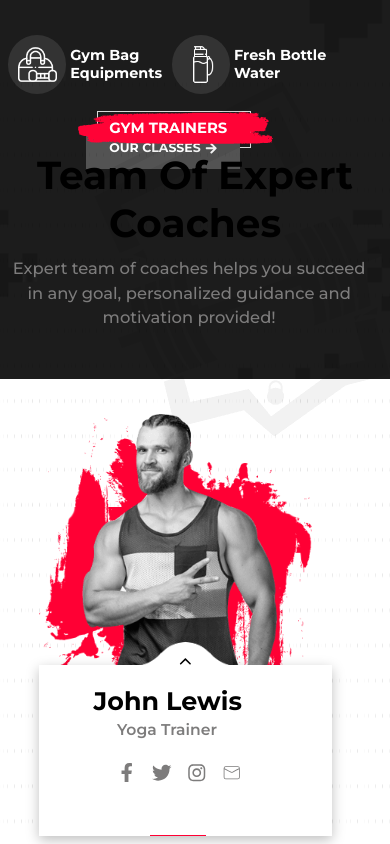
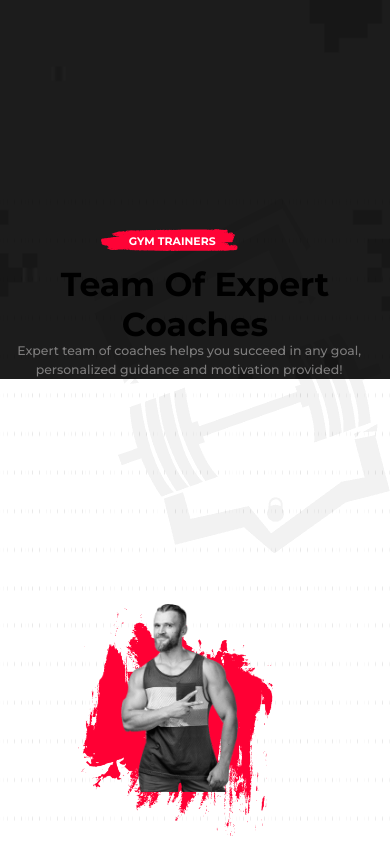
Before and after one commit to sanjhchhatrasal/Gymate, a React (Vite) app: page / in a window 390 px wide. Shown: the part 6400-7244 px from the top of the page. Built offline with nearby package versions, Linux system fonts and the light colour scheme.

Commit message:
Home-responsive

```diff
--- a/src/Components/Home/Home.scss
+++ b/src/Components/Home/Home.scss
@@ -2503,7 +2503,7 @@
                 height: 50% !important;
                 width: 100% !important;
                 margin-left: -5vw;
-                margin-top: 2vw;
+                margin-top: -5vw !important;
 
                 .title{
                     left: 25vw !important;
@@ -2536,18 +2536,18 @@
                 }
 
                 .btn{
-                    top: 120vw !important;
+                    top: 75vw !important;
                     left: 20vw !important;
 
                     .box{
-                        padding: 4.5vw 19.4vw !important;
+                        padding: 3.4vw 14.4vw !important;
                         left: 3vw !important;
                         top: -3vw !important;
                     }
 
                     .main-btn{
-                        font-size: 3.2vw !important;
-                        padding: 3.5vw 6vw !important;
+                        font-size: 2.5vw !important;
+                        padding: 2.5vw 4vw !important;
 
                         .arrow{
                            margin-left: 1vw !important;
@@ -2567,8 +2567,9 @@
                 }
 
                 .four-elems{
-                    top: 70vw !important;
+                    top: 45vw !important;
                     gap: 5vw !important;
+                    left: 5vw !important;
 
 
                     .elem{
@@ -2577,16 +2578,16 @@
                         margin-left: 1vw;
 
                         .img-div{
-                            height: 15vw !important;
-                            width: 15vw !important;
+                            height: 10vw !important;
+                            width: 10vw !important;
 
                             img{
-                                width: 10vw !important;
+                                width: 7vw !important;
                             }
                         }
 
                         h6{
-                            font-size: 3.7vw !important;
+                            font-size: 2.6vw !important;
                         }
                     }
 
@@ -2621,12 +2622,12 @@
 }
 
 #page5{
-    top: 10vw !important;
+    top: 40vw !important;
     width: 100%;
     margin-top: 30vh !important;
 
     #page5-top{
-        height: 200vh !important;
+        height: 220vh !important;
 
 
         .top-up{
@@ -2634,30 +2635,30 @@
 
 
             .title{
-                left: 20vw !important;
+                left: 26vw !important;
 
 
                 .title-bg-img{
-                    width: 50vw !important;
+                    width: 35vw !important;
                 }
 
                 h6{
-                    top: 1.9vw !important;
-                    left: 8vw !important;
-                    font-size: 3.8vw !important;
+                    top: 1.4vw !important;
+                    left: 7vw !important;
+                    font-size: 2.8vw !important;
                 }
             }
 
             h1{
-                font-size: 10vw !important;
-                top: 6vw !important;
+                font-size: 8.5vw !important;
+                top: 5vw !important;
                 text-align: center;
                 left: 0 !important;
             }
             p{
-                font-size: 4.2vw !important;
+                font-size: 3.2vw !important;
                 width: 95% !important;
-                top: 33vw !important;
+                top: 25vw !important;
                 left: 1vw !important;
             }
         }
@@ -2665,16 +2666,16 @@
         .top-down{
             height: 90% !important;
             width: 100%;
-            top: 0vw !important;
+            top: 10vw !important;
 
             .cards{
                 flex-direction: column;
-                left: 10vw !important;
+                left: 20vw !important;
                 margin-bottom: 5vw !important;
 
                 .card{
-                    height: 45vh !important;
-                    width: 60vw !important;
+                    height: 40vh !important;
+                    width: 50vw !important;
                     margin-bottom: 20vw;
 
                     .card-top{
@@ -2683,11 +2684,11 @@
 
                         .trainer-bg{
                             position: absolute;
-                            width: 70vw !important;
+                            width: 50vw !important;
                         }
 
                         .trainer{
-                            width: 50vw !important;
+                            width: 30vw !important;
                             left: 11vw !important;
                             top: -1vw !important;
                         }
@@ -2695,41 +2696,43 @@
 
 
                     .card-btm{
-                        height: 45% !important;
+                        height: 55% !important;
                         width: 125% !important;
+                        left: -5vw;
+                        top: 8vw;
 
                         h6{
-                            font-size: 6.5vw !important;
-                            top: 5vw !important;
-                            left: 14vw !important;
+                            font-size: 4.5vw !important;
+                            top: 3vw !important;
+                            left: 17vw !important;
                         }
 
                         p{
-                            top: 14vw !important;
-                            left: 20vw !important;
-                            font-size: 4vw !important;
+                            top: 9vw !important;
+                            left: 22vw !important;
+                            font-size: 2.5vw !important;
                         }
 
                         .icons{
                             gap: 4vw !important;
-                            font-size: 5vw !important;
-                            top: 25vw !important;
-                            left: 20vw !important;
+                            font-size: 3vw !important;
+                            top: 14vw !important;
+                            left: 16vw !important;
                         }
 
                         .arrow-div{
 
                              .arrow{
                                 position: absolute;
-                                width: 25vw ;
-                                top: -6vw !important;
+                                width: 20vw ;
+                                top: -4.5vw !important;
                              }
 
 
                             .arrow-up{
                                 position: absolute;
                                 top: -3vw !important;
-                                font-size: 4.3vw !important;
+                                font-size: 3.5vw !important;
                             }
                         }
                     }
@@ -2739,27 +2742,27 @@
     }
 
     #page5-btm{
-        height: 130vh !important;
+        height: 150vh !important;
         margin-top: 10vh;
 
         .title{
-            left: 20% !important;
-            top: 10vw !important;
+            left: 30% !important;
+            top: 15vw !important;
 
 
             .title-bg-img{
-                width: 55vw !important;
+                width: 35vw !important;
             }
 
             h6{
                 top: 1.5vw !important;
-                left: 9vw !important;
-                font-size: 4.5vw !important;
+                left: 6vw !important;
+                font-size: 3vw !important;
             }
         }
 
         .box{
-            height: 75vh !important;
+            height: 85vh !important;
             width: 85vw !important;
             left: 5vw !important;
 
@@ -2769,49 +2772,49 @@
             }
 
             .box-right{
-                height: 95% !important;
+                height: 90% !important;
                 width: 90% !important;
                 left: 4vw !important;
                 top: 4vw !important;
                 padding-left: 5vw !important;
 
                 h6{
-                    top: 100vw !important;
-                    position: absolute;
-                    font-size: 5.5vw !important;
+                    top: 55vw !important;
+                    position: absolute;
+                    font-size: 4vw !important;
                 }
                 p{
                     width: 90% !important;
-                    top: 25vw !important;
-                    font-size: 4.2vw !important;
+                    top: 20vw !important;
+                    font-size: 2.5vw !important;
                 }
                 h5{
-                    top: 110vw !important;
-                    font-size: 4.2vw !important;
+                    top: 60vw !important;
+                    font-size: 3vw !important;
                 }
 
                 .colon{
-                    width: 15vw !important;
-                    top: 8vw !important;
+                    width: 10vw !important;
+                    top: 5vw !important;
                 }
 
                 .machine{
                     bottom: 0;
                     z-index: -9;
                     right: 30vw !important;
-                    width: 33vw !important;
+                    width:26vw !important;
                 }
 
                 .arrow{
-                    width: 25vw !important;
-                    top: 120vw !important;
+                    width: 18vw !important;
+                    top: 65vw !important;
                     right: 9vw !important;
-                    gap: 1.5vw !important;
+                    gap: 1vw !important;
 
 
 
                     .arrows{
-                        font-size: 4vw !important;
+                        font-size: 3vw !important;
                     }
                 }
 
@@ -2829,6 +2832,190 @@
             }
         }
     }
+
+
 }
 
+#page6{
+    width: 100%;
+
+    #page6-top{
+        display: none;
+
+    }
+
+    #page6-btm{
+        height: 60vh;
+
+
+        .btm-left{
+            width: 100% !important;
+            margin-left: 2vw !important;
+            margin-top: 5vw !important;
+
+            h1{
+                font-size: 6vw !important;
+
+                span{
+                    font-size: 6.2vw !important;
+                }
+            }
+
+            p{
+                font-size: 3vw !important;
+                width: 90% !important;
+                padding-top: 2vw !important;
+                color: #fff !important;
+            }
+
+            .input{
+                display: flex;
+                margin-top: 5vw ;
+                gap: 3vw !important;
+
+                input{
+                    padding: 3vw 2vw !important;
+                    background-color: #fff !important;
+                    margin-bottom: 4vw !important;
+                    font-size: 3vw !important;
+                    color: #000 !important;
+                }
+
+                h6{
+                    font-size: 3.2vw !important;
+                }
+            }
+
+            button{
+                padding: 3vw 5vw !important;
+                font-size: 3.5vw !important;
+                margin-top: 8vw !important;
+            }
+        }
+    }
+
+
 }
+
+#page8{
+
+    #page8-top{
+        height: 200vh !important;
+        padding-top: 10vw !important;
+
+        .title{
+            left: 30vw !important;
+
+
+            .title-bg-img{
+                width: 35vw !important;
+            }
+
+            h6{
+                top: 1.5vw !important;
+                left: 7vw !important;
+                font-size: 3vw !important;
+            }
+        }
+
+        h1{
+            top: 18vw !important;
+            left: 20vw !important;
+            font-size: 7vw !important;
+            text-align: center;
+        }
+
+        p{
+            top: 28vw !important;
+            left: 5vw !important;
+            width: 90% !important;
+            font-size: 3vw !important;
+        }
+
+        .cards{
+            top: 30vw !important;
+            height: 155vh !important;
+            flex-direction: column;
+
+            .card{
+                height: 30% !important;
+                width: 90% !important;
+                padding-left: 5vw !important;
+
+               h6{
+                top: 18vw !important;
+                font-size: 5vw !important;
+               }
+
+               p{
+                top: 28vw !important;
+                font-size: 3vw !important;
+               }
+
+               .date{
+                padding: 1vw 3vw !important;
+                top: 7vw !important;
+                border-radius: 5vw !important;
+                font-size: 2.5vw !important;
+               }
+
+               .btn{
+                bottom: 8vw !important;
+                left: 5vw !important;
+                font-size: 2.5vw !important;
+                padding: 2vw 2.5vw !important;
+
+                .arrow{
+                    margin-left: 2vw !important;
+                }
+               }
+            }
+        }
+    }
+
+    #page8-btm{
+        height: 50vh !important;
+        margin-top: 15vw !important;
+
+        h1{
+            font-size: 8vw !important;
+            padding-top: 5vw !important;
+            left: 2vw !important;
+        }
+
+        h2{
+            font-size: 5vw !important;
+            left: 2vw !important;
+            top: 20vw !important;
+        }
+
+        .btn{
+            top: 40vw !important;
+            left: 10vw !important;
+            width: 60vw !important;
+            margin-top: 3vw;
+
+            .box{
+                padding: 4vw 18vw !important;
+                left: 5vw !important;
+                top: -3vw !important;
+            }
+
+            .main-btn{
+                top: 1vw;
+                font-size: 3.4vw !important;
+                padding: 3vw 4.4vw !important;
+
+            }
+        }
+
+        .btn:hover {
+            .box{
+                top: 1vw;
+                left: 0;
+            }
+        }
+    }
+}
+
+}
```
